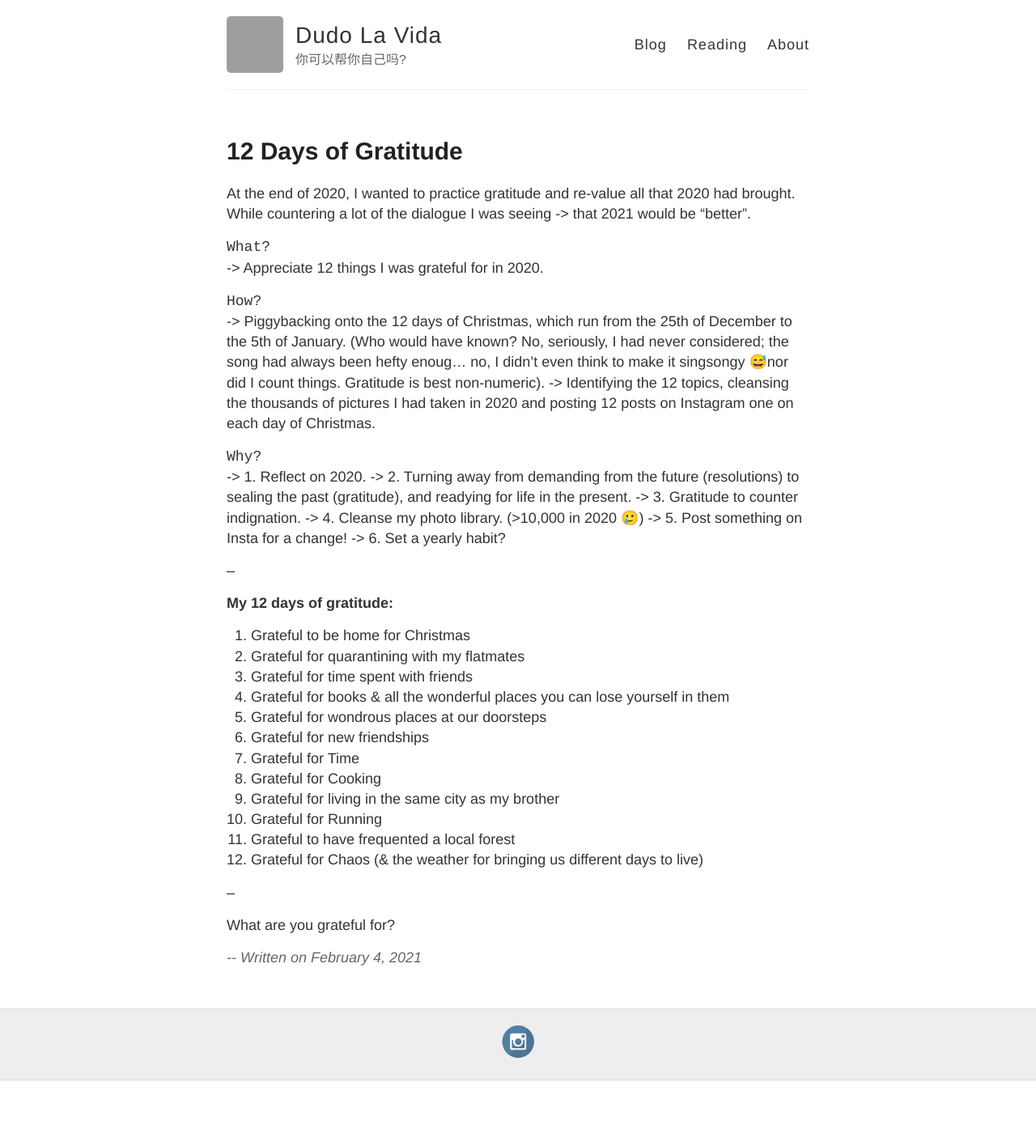
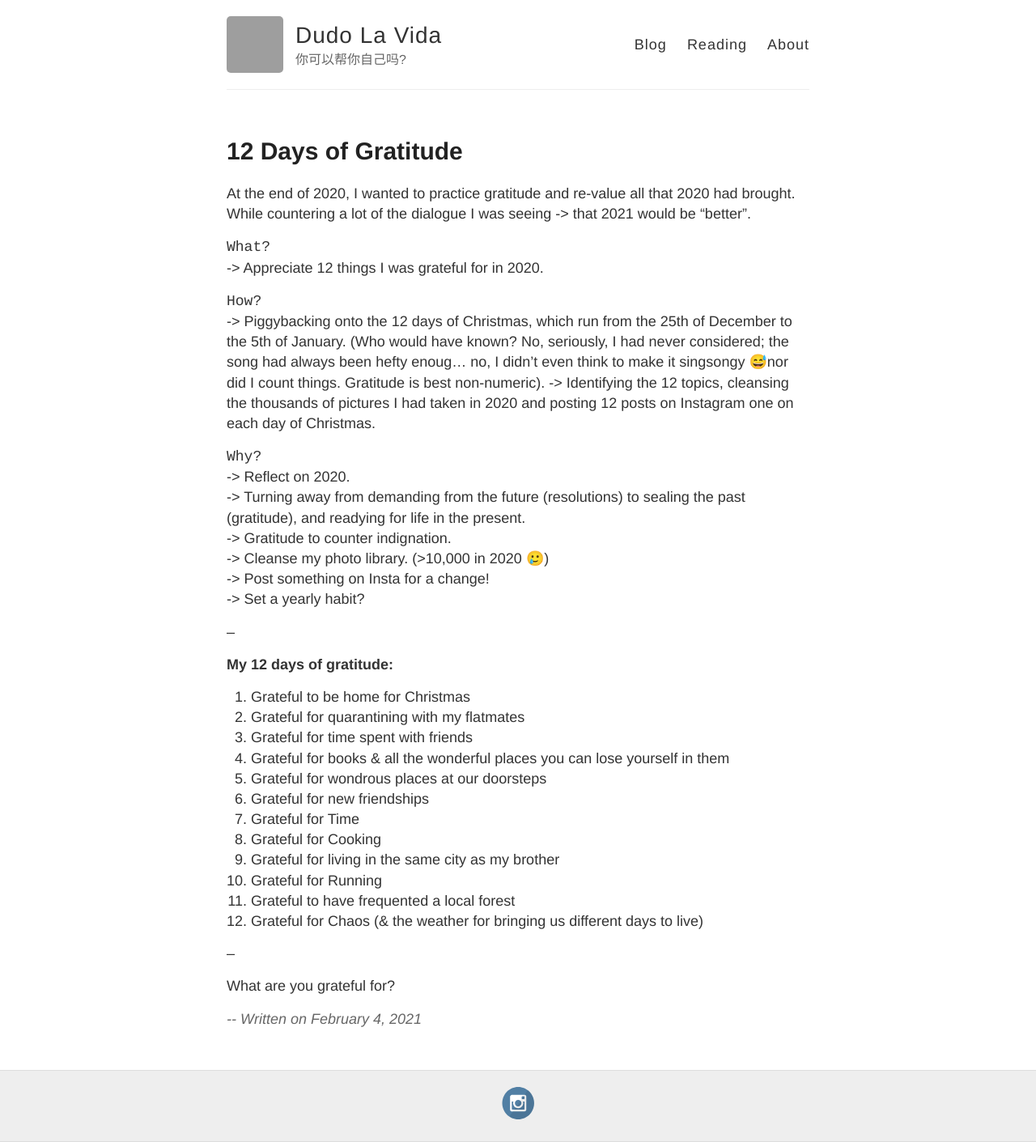
Before and after one commit to dudolavida/dudolavida.github.io, a Jekyll site: the page built from _posts/2021-02-04-12-days-of-gratitude.md, in a window 1280 px wide. Shown: the whole page at 81% size. Built offline with Jekyll 4.4.1, drawn with Linux system fonts in a browser that asks for light colours; before the commit the page ends 1335 px from its top, so only the background shows below that; grey boxes are pictures that could not be loaded.

Commit message:
to fix some ortographic errors

```diff
--- a/_posts/2021-02-04-12-days-of-gratitude.md
+++ b/_posts/2021-02-04-12-days-of-gratitude.md
@@ -3,10 +3,9 @@
 title: 12 Days of Gratitude
 category: Gratitude
 tag: Gratitude
-excerpt-separator: <!--more-->
 ---
 
-At the end of 2020, I wanted to practice gratitude and re-value all that 2020 had brought. While countering <!--more-->a lot of the dialogue I was seeing -> that 2021 would be "better".
+At the end of 2020, I wanted to practice gratitude and re-value all that 2020 had brought. While countering a lot of the dialogue I was seeing -> that 2021 would be "better".
 
 `What?`
 -> Appreciate 12 things I was grateful for in 2020.
@@ -16,12 +15,12 @@
 -> Identifying the 12 topics, cleansing the thousands of pictures I had taken in 2020 and posting 12 posts on Instagram one on each day of Christmas.
 
 `Why?`
--> 1. Reflect on 2020.
--> 2. Turning away from demanding from the future (resolutions) to sealing the past (gratitude), and readying for life in the present.
--> 3. Gratitude to counter indignation.
--> 4. Cleanse my photo library. (>10,000 in 2020 🥲)
--> 5. Post something on Insta for a change!
--> 6. Set a yearly habit?
+-> Reflect on 2020.
+-> Turning away from demanding from the future (resolutions) to sealing the past (gratitude), and readying for life in the present.
+-> Gratitude to counter indignation.
+-> Cleanse my photo library. (>10,000 in 2020 🥲)
+-> Post something on Insta for a change!
+-> Set a yearly habit?
 
 --
 
```
Also changed, not shown: _posts/2020-11-04-doubts-of-the-self.md (+1 -1 lines), _posts/2021-02-08-how-learning-languages-changed-my-life.md (+1 -1 lines), reading.md (+2 -2 lines).
